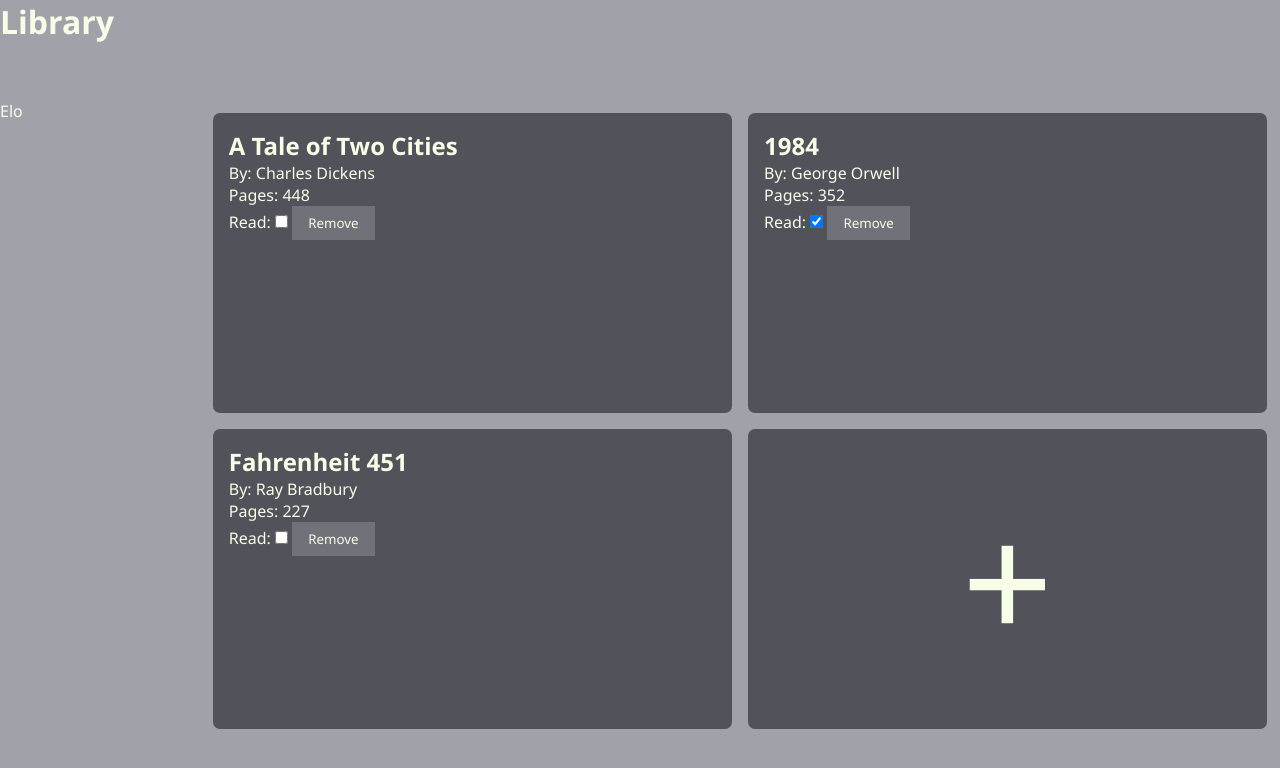
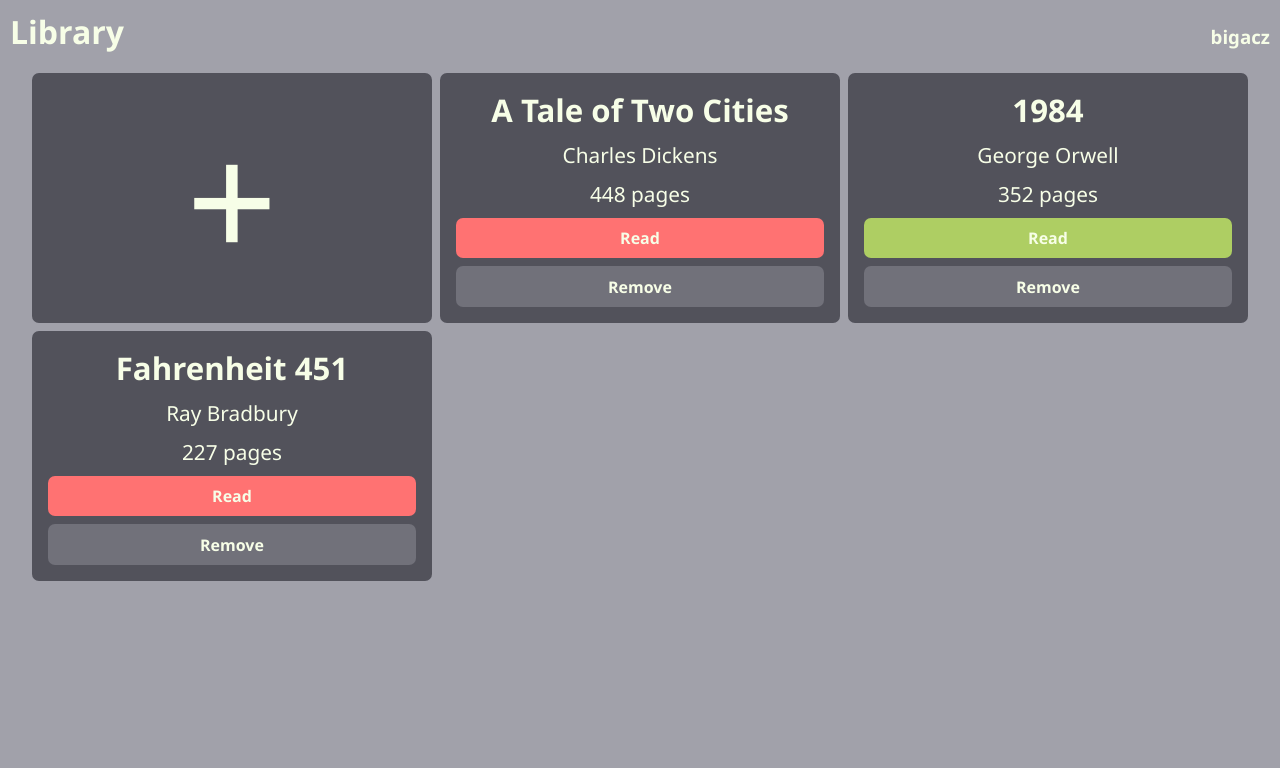
Before and after one commit to bigacz/library, a plain HTML site: page index.html in a window 1280 px wide. Drawn offline with Linux system fonts and the light colour scheme.

Commit message:
Add form validation and change layout

```diff
--- a/index.html
+++ b/index.html
@@ -11,43 +11,43 @@
   <div id="page">
     <header>
       <h1>Library</h1>
+      <h3>bigacz</h3>
     </header>
-    <nav>
-      <p>Elo</p>
-    </nav>
     <main>
 
       <button id="add-button">+</button>
     </main>
-
   </div>
 
-  <div class="form-box">
-    <form id="form-add" action="">
+
+  <div id="form-box">
+
+    <form id="form" action="">
       <ul>
         <li>
-          <label for="name">Name:</label>
-          <input type="text" name="name" id="name">
+          <label for="name">Name</label>
+          <input type="text" name="name" id="name" required>
         </li>
         <li>
-          <label for="author">Author:</label>
+          <label for="author">Author</label>
           <input type="text" name="author" id="author">
         </li>
         <li>
-          <label for="pages">Pages:</label>
-          <input type="tel" name="pages" id="pages">
+          <label for="pages">Pages</label>
+          <input type="tel" name="pages" id="pages" pattern="\d{1,5}" title="Use numbers only, max. 99999">
         </li>
         <li>
-          <label for="read">Read:</label>
+          <label for="read">Read</label>
           <input type="checkbox" name="read" id="read">
         </li>
         <li>
-          <button id="submit"type="submit">Submit</button>
+          <button id="submit" type="submit">Submit</button>
           <button id="cancel" type="button">Cancel</button>
         </li>
       </ul>
     </form>
   </div>
 
+
 </body>
 </html>
--- a/index.js
+++ b/index.js
@@ -12,11 +12,6 @@ function Book(title, author, pages, read, id) {
   this.id = id
 }
 
-
-Book.prototype.displayNode = function() {
-
-}
-
 const library = {
   storage: [],
   bookCount: 0,
@@ -25,9 +20,10 @@ const library = {
     const book = new Book(title, author, pages, read, (this.bookCount));
 
     this.storage.push(book);
+    this.bookCount++;
     this.display();
-    this.bookCount++;
   },
+
 
   remove: function(id) {
     const bookNode = mainNode.querySelector(`div[data-book-id="${id}"]`)
@@ -43,39 +39,46 @@ const library = {
 
   createNode: function(book) {
     const bookNode = document.createElement('div');
-    let isChecked = book.read ? 'checked' : '';
+    const isChecked = book.read ? 'checked' : '';
+    let pages = book.pages ? `${book.pages} pages` : 'pages not specified';
+    let author = book.author ? `${book.author}` : 'author not specified';
 
     bookNode.setAttribute('data-book-id', `${book.id}`)
     bookNode.insertAdjacentHTML('beforeend', `
       <h2>${book.title}</h2>
-      <p>By: ${book.author}</p>
-      <p>Pages: ${book.pages}</p>
-      <label for="read${book.id}">Read:</label>
-      <input type="checkbox" name="read${book.id}" id="read${book.id}"  ${isChecked}>
+      <p>${author}</p>
+      <p>${pages}</p>
+      <button class="readButton" type="button">Read</button>
       <button class="removeButton" type="button">Remove</button>`
     );
 
-    mainNode.insertBefore(bookNode, addButton)
+    mainNode.appendChild(bookNode);
 
     const removeButton = bookNode.querySelector('button.removeButton')
+    const readButton = bookNode.querySelector('button.readButton')
+
+    if(book.read) {
+      readButton.classList.toggle('read')
+    }
+
     removeButton.addEventListener('click', (e) => {
       id = e.currentTarget.parentElement.getAttribute('data-book-id');
       library.remove(id);
     })
 
-    const checkbox = bookNode.querySelector('[id^="read"]');
-    checkbox.addEventListener('change', (e) => {
-      const id =  e.currentTarget.parentElement.getAttribute('data-book-id');
+    readButton.addEventListener('click', (e) => {
+      const id = e.currentTarget.parentElement.getAttribute('data-book-id');
       const storageId = this.findStorageId(id);
+
       this.storage[storageId].read = !this.storage[storageId].read;
 
-
+      readButton.classList.toggle('read')
     })
   },
 
   detachAll: function() {
     while(mainNode.childElementCount > 1) {
-      mainNode.removeChild(mainNode.firstChild);
+      mainNode.removeChild(mainNode.lastChild);
     }
   },
 
@@ -88,8 +91,9 @@ const library = {
 }
 
 const form = {
-  inputs: document.querySelectorAll('#form-add input'),
-  node: document.getElementById('form-add'),
+  inputs: document.querySelectorAll('#form input'),
+  boxNode: document.getElementById('form-box'),
+  formNode: document.getElementById('form'),
 
   getValues: function() {
     let values = [];
@@ -100,20 +104,32 @@ const form = {
         values.push(element.value);
       }
     })
-
     return values
   },
 
   toggle: function() {
-    const form = document.getElementById('form-add');
-    form.style.display = (form.style.display == 'none') ? 'block' : 'none';
+    this.boxNode.style.display =
+    (this.boxNode.style.display == 'none') ? 'block' : 'none';
+  },
+
+  checkValidity: function() {
+    let valid = true;
+    this.inputs.forEach(element => {
+      if (!element.checkValidity()) {
+        valid = false;
+      }
+    })
+    return valid
   }
 }
 
 submitButton.addEventListener('click', (event) => {
-  library.add(...form.getValues());
-  form.toggle();
-  event.preventDefault();
+  if(form.checkValidity()) {
+    library.add(...form.getValues());
+    form.toggle();
+    event.preventDefault();
+  }
+
 })
 
 addButton.addEventListener('click', () => {
--- a/style.css
+++ b/style.css
@@ -5,24 +5,35 @@
     --light-gray: #71717a;
     --silver: #a1a1aa;
     --white: #f7fee7;
+    --green: #aece63;
+    --red: #ff7272;
+}
+
+* {
+    box-sizing: border-box;
 }
 
 body {
     background-color: var(--silver);
-    height: 100vh;
 }
 
-input[type="text"], input[type="tel"] {
+input[type="text"],
+input[type="tel"],
+input[type="number"] {
     background-color: var(--light-gray);
+    color: yellow;
+    font-size: 1rem;
     border: none;
     outline: none;
     height: 2.5rem;
     width: 25rem;
     border-radius: 2rem;
+    padding: 1rem;
 }
 
 label {
-    color: var(--white)
+    color: var(--white);
+    font-weight: 600;
 }
 
 ul {
@@ -47,32 +58,27 @@ button:active {
     margin: 0;
 }
 
-
 #page {
+    height: 100vh;
     position: relative;
     color: var(--white);
     display: grid;
-    grid-template-areas:
-    "header header"
-    "nav    main";
-    grid-template-rows: 100px 1fr;
-    grid-template-columns: 200px 1fr;
+    grid-template-rows: 60px 1fr;
 }
 
 header {
-    grid-area: header;
-}
-
-nav {
-    grid-area: nav;
+    padding: 10px;
+    display: flex;
+    align-items: baseline;
+    justify-content: space-between;
 }
 
 main {
-    grid-area: main;
     display: grid;
-    grid-template-columns: repeat(auto-fit, minmax(400px, 1fr));
-    grid-auto-rows: minmax(max-content, 300px);
-    gap: 1rem;
+    justify-content: center;
+    grid-template-columns: repeat(auto-fit, 400px);
+    grid-auto-rows: minmax(max-content, 250px);
+    gap: 0.5rem;
     padding: 1vw;
 }
 
@@ -82,27 +88,55 @@ main > * {
     border-radius: 7px;
 }
 
+main > div {
+    text-align: center;
+    display: grid;
+    gap: 0.5rem;
+    font-size: 1.3rem;
+}
+
+main > div button {
+    font-weight: 900;
+    font-size: 1rem;
+    border-radius: 7px;
+}
+
+
+.readButton {
+    background-color: var(--red);
+}
+
+.read {
+    background-color: var(--green)
+}
+
 #add-button {
     font-size: 10rem;
 }
 
-.form-box {
-    height: 100%;
-    width: 100%;
-}
-
-#form-add {
+#form {
     position: absolute;
     top: 50%;
     left: 50%;
     transform: translate(-50%, -50%);
+    background-color: #18181b40;
+    border-radius: 1rem;
+    padding: 2rem 1rem;
+
 }
 
-#form-add li {
+
+#form ul {
+    display: grid;
+    gap: 1rem;
+    text-align: center;
+}
+
+#form li {
     position: relative;
 }
 
-#form-add label:not(label[for="read"]) {
+#form label:not(label[for="read"]) {
     position: absolute;
     top: -10px;
     left: 10px;
```
